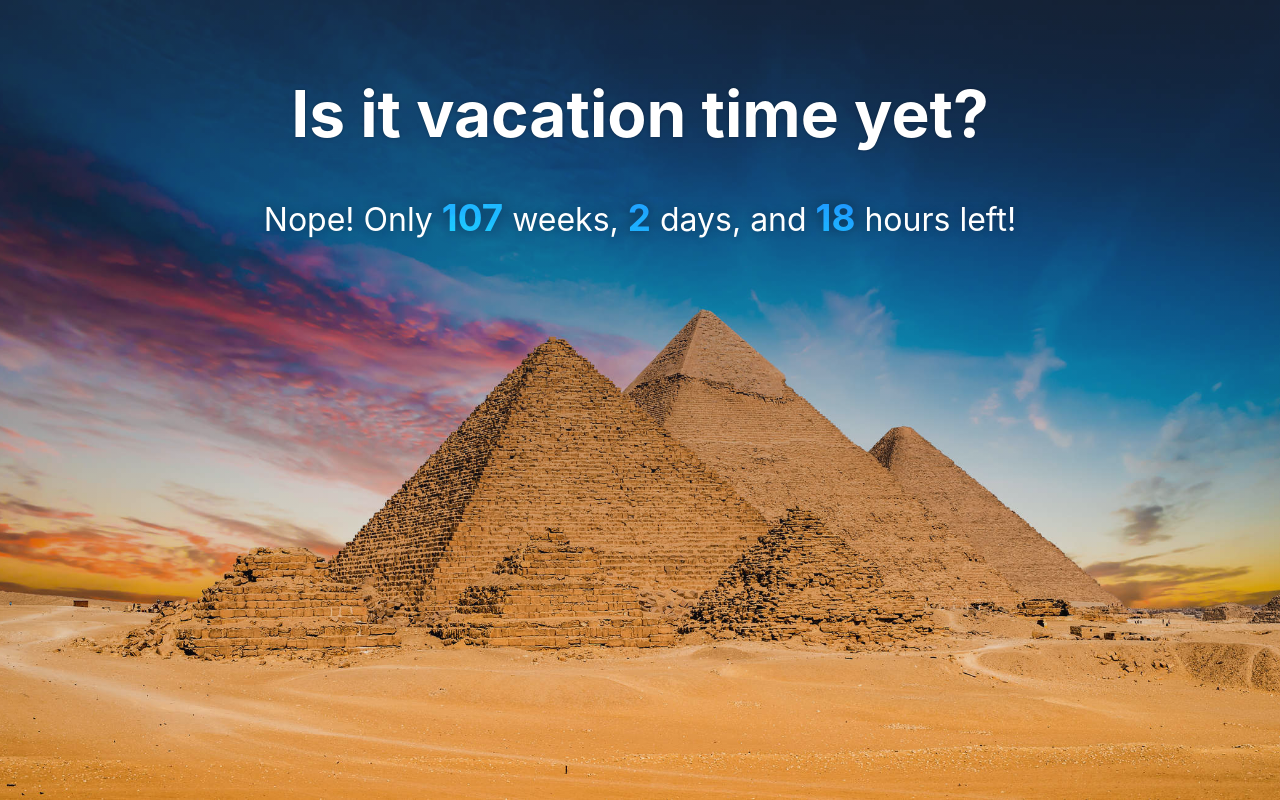
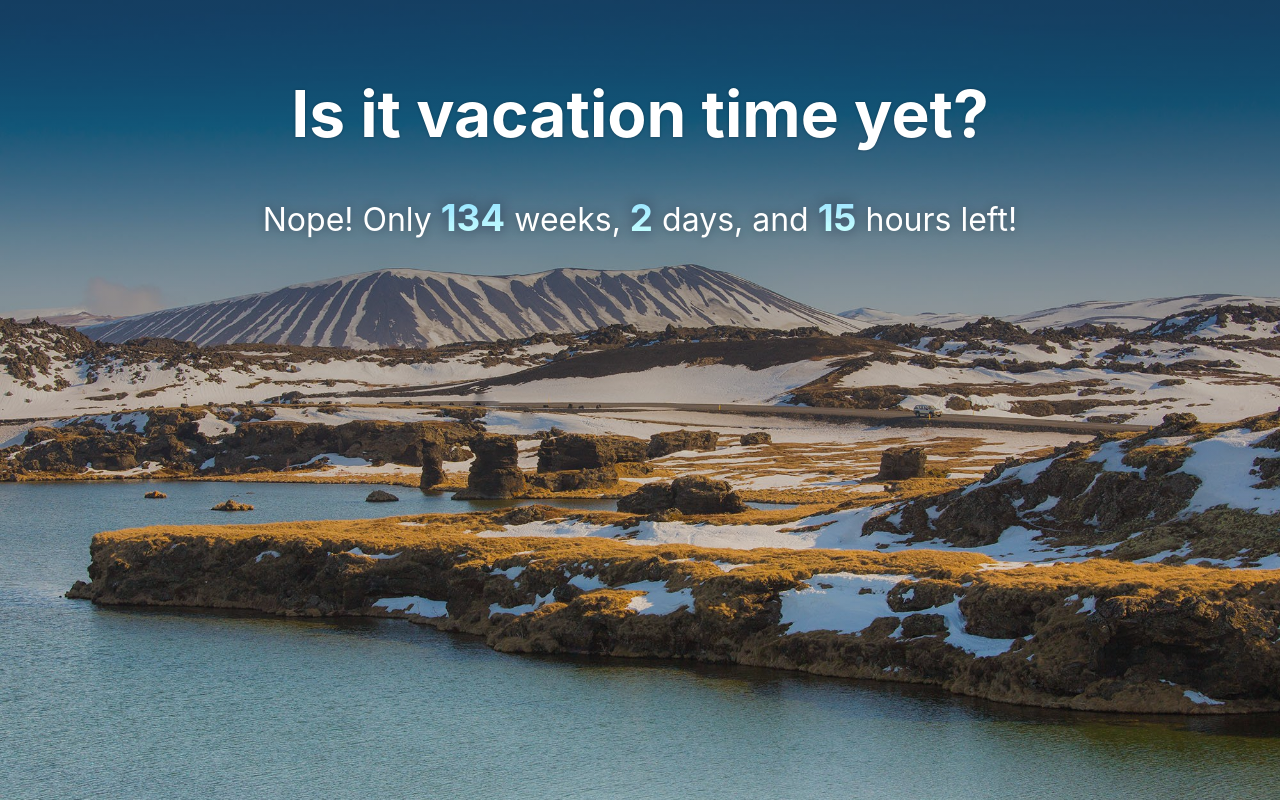
Before and after one commit to MaartenStaa/vacation-countdown, a React (Create React App) app: page / in a window 1280 px wide. Built offline with nearby package versions, Linux system fonts and the light colour scheme.

Commit message:
feat: update for iceland

```diff
--- a/src/App.js
+++ b/src/App.js
@@ -48,7 +48,7 @@
 }
 
 function App() {
-  const targetDate = useMemo(() => new Date(2023, 8, 10, 8, 5), []);
+  const targetDate = useMemo(() => new Date(2024, 2, 17, 6), []);
   const [timeLeft, setTimeLeft] = useState(() =>
     timeDiff(new Date(), targetDate),
   );
```
Also changed, not shown: src/background.jpg.
